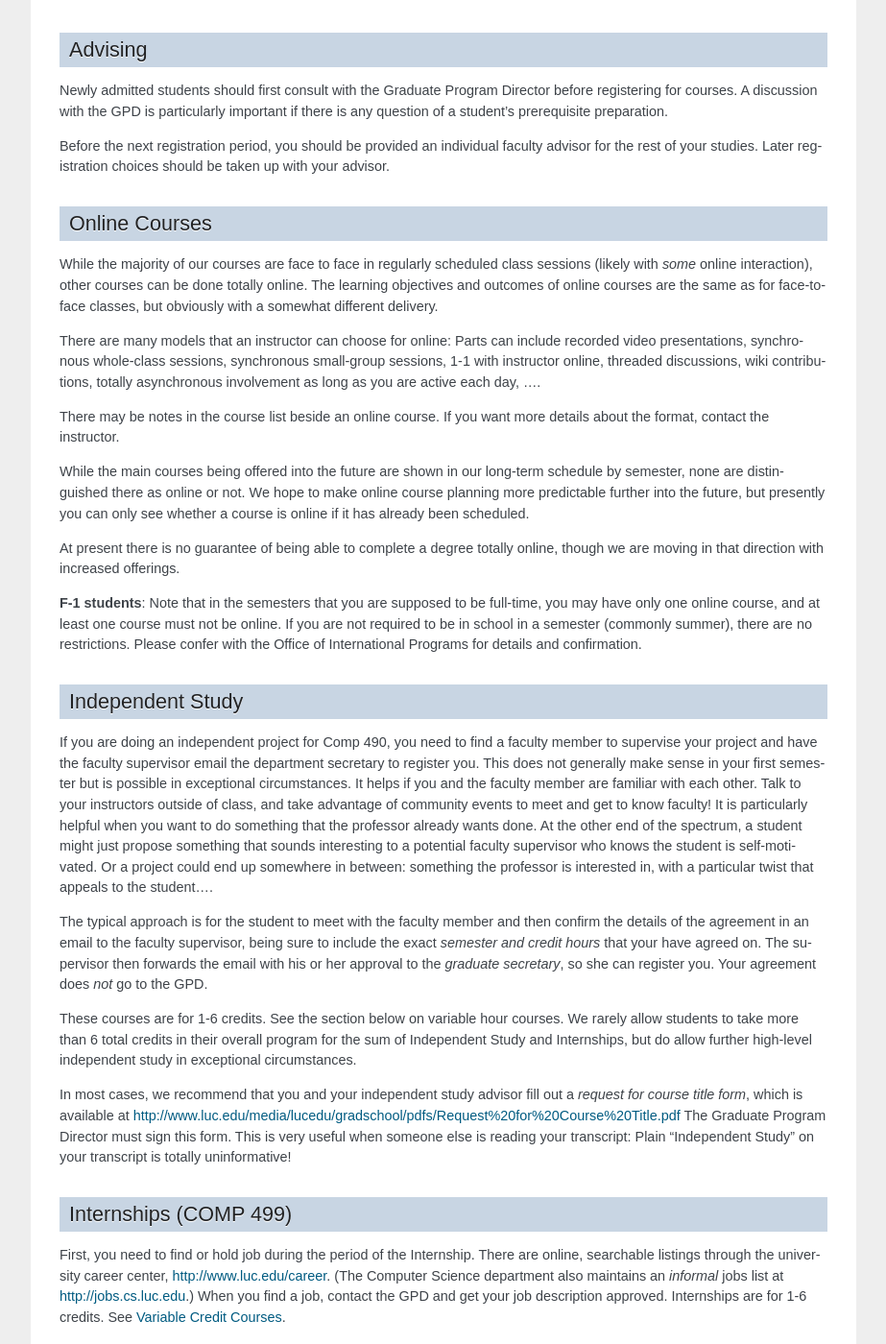
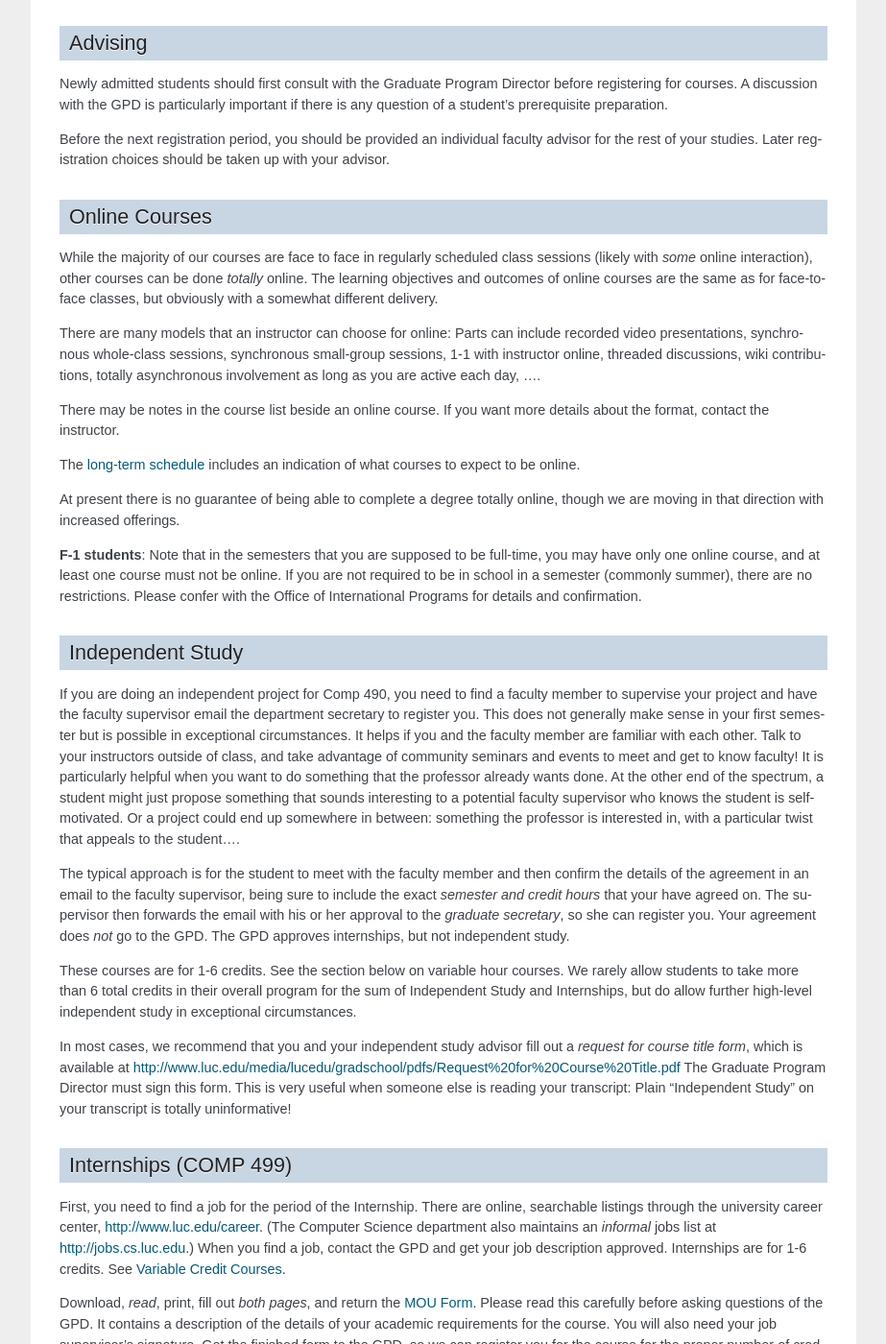
Before and after one commit to LoyolaChicagoCS/gradhandbook, a Sphinx documentation site: the page built from source/regulations.rst, in a window 1280 px wide and 1400 px high, scrolled down 1779 px. Shown: the whole window at 96% size, without its empty margins (198-1121 px from the left). Built offline with Sphinx 7.4.7, drawn with Linux system fonts in a browser that asks for light colours; some of the changed text lies outside the part shown.

Commit message:
TA english score, lots of tweaks before git switch

```diff
--- a/source/regulations.rst
+++ b/source/regulations.rst
@@ -21,7 +21,8 @@
 Course Loads
 --------------------------------
 
-A full-time student will usually carry three courses per semester. Course
+A full-time student will usually carry three courses in fall and spring
+semesters. Course
 loads for part-time students are worked out on an individual basis.
 
 We do not encourage students to take more than 3 courses a term, and you should
@@ -58,6 +59,7 @@
 
 After registration opens you can register yourself through LOCUS for most
 courses with just your student ID number.
+
 *New students should get course advising first from the department*,
 and all others are welcomed to get
 advising.
@@ -171,7 +173,7 @@
 While the majority of our courses are face to face in regularly
 scheduled class sessions
 (likely with *some* online interaction),
-other courses can be done totally online.
+other courses can be done *totally* online.
 The learning objectives and outcomes of online courses
 are the same as for face-to-face classes,
 but obviously with a somewhat different delivery.
@@ -185,11 +187,8 @@
 There may be notes in the course list beside an online course.
 If you want more details about the format, contact the instructor.
 
-While the main courses being offered into the future are shown in our
-long-term schedule by semester, none are distinguished there as online or not.
-We hope to make online course planning more predictable further into the future,
-but presently you can only see whether a course is online
-if it has already been scheduled.
+The `long-term schedule <http://courses.cs.luc.edu/html/longtermschedule.html>`_
+includes an indication of what courses to expect to be online.
 
 At present there is no guarantee of being able to complete a degree totally
 online, though we are moving in that direction with increased offerings.
@@ -219,7 +218,7 @@
 sense in your first semester but is possible in exceptional circumstances.
 It helps if you and the faculty member are familiar with each other.
 Talk to your instructors outside of class, and
-take advantage of community events to meet and get to know faculty!
+take advantage of community seminars and events to meet and get to know faculty!
 It is particularly helpful when you want to do something that the professor
 already wants done.  At the other end of the spectrum,
 a student might just propose something that sounds interesting
@@ -233,7 +232,7 @@
 the exact *semester and credit hours* that your have agreed on. The
 supervisor then forwards the email with his or her approval to the
 *graduate secretary*, so she can register you. Your agreement does *not* go
-to the GPD.
+to the GPD.  The GPD approves internships, but not independent study.
 
 These courses are for 1-6 credits. See the
 section below on variable hour courses. We rarely allow students to
@@ -261,7 +260,7 @@
 -----------------------------------------------
 
 First,
-you need to find or hold job during the period of the Internship.
+you need to find a job for the period of the Internship.
 There are online, searchable listings through the university career center,
 `http://www.luc.edu/career <http://www.luc.edu/career>`_. (The Computer
 Science department also maintains an *informal* jobs list at
@@ -332,7 +331,10 @@
 they will issue the work permit.
 
 The CPT can be tied to an academic course in either of two ways. You
-get a signature on the CPT application differently in the two cases:
+get a signature on the CPT application differently in the two cases.
+*Be sure completely fill out the form except for the faculty signature and date*
+*before looking for a signature!*
+Do not leave us to guess which of the two options you want:
 
 * You can take the Comp 499 course specifically for :ref:`internships`,
   with the regular tuition charge per credit.  Get the form with
@@ -364,7 +366,9 @@
 F-1 students who do not start in summer, do not need to study at all in the
 summer as long as they are full-time in each fall and spring until they finish.
 For them, summer courses are optional.  (In the semester that you finish up,
-you are automatically full-time, even if you have only 1-2 courses left.)
+you are automatically full-time, even if you have only 1-2 courses left,
+though the GPD does need to confirm with the OIP when your 1-2 courses allow
+you to finish.)
 
 F-1 students starting in summer do need to be classified as full-time.  Also
 students who start in spring may find it convenient to be full-time in
@@ -537,7 +541,7 @@
 **Graduation Ceremonies are only in May**:  If you have only *one* course left
 for summer, you can ask to participate in the *previous* May
 graduation.  This one course can be 490/499 for more than 3 credits.
-To do this you must apply by the deadline listed above and
+To do this you must apply for summer graduation by the deadline listed above and
 promptly email the GPD, asking for approval to walk in the May
 ceremony.  If you graduate in the Summer or Fall, you can choose to
 return to participate in the *following* May graduation ceremony
@@ -710,9 +714,9 @@
 of not less than B (3.0) during their course of study.
 Those who fail to meet this requirement may be
 dismissed by the Graduate School.
-No more than two grades below B and no grades of C- or less
+No more than two grades of C or C+ and no grades of C- or less
 may be counted as fulfilling degree requirements.
-*Still C-, D or F  do count to enormously drag down your cumulative GPA*.
+*Still C-, D or F  do count to enormously drag down your cumulative GPA!*
 
 .. index:: incomplete grade I
 
```
Also changed, not shown: other parts of source/regulations.rst (+5 -5 lines), source/assistantships.rst (+5 -4 lines), source/general.rst (+14 -15 lines), source/prospective_students.rst (+9 -3 lines).
